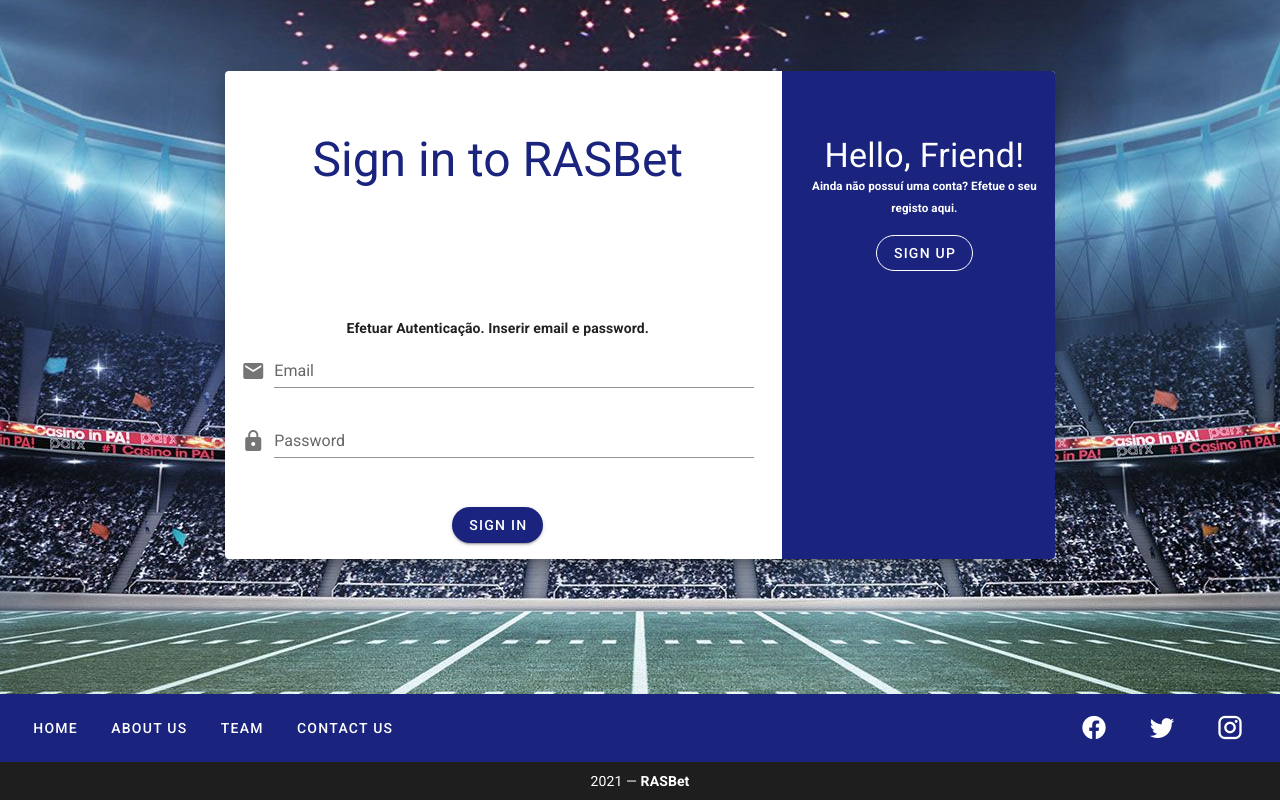
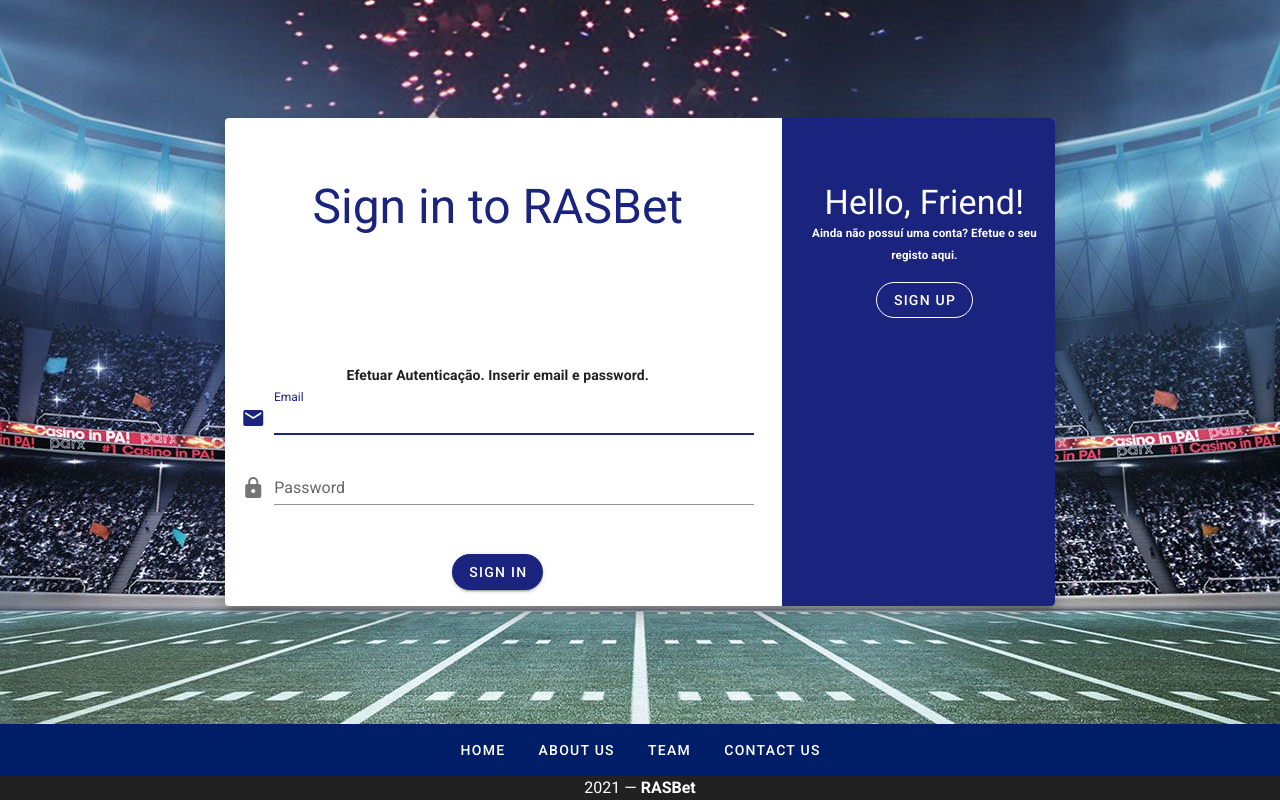
Before and after one commit to salinho21/RASBet, a Vue app in the folder client/: page /authentication in a window 1280 px wide. Built offline with nearby package versions, Linux system fonts and the light colour scheme.

Commit message:
Last commit

```diff
--- a/client/src/components/Footer.vue
+++ b/client/src/components/Footer.vue
@@ -1,47 +1,30 @@
 <template>
   <v-footer
-    dark
+    color="primary indigo darken-4"
     padless
-    class="mt-16"
+    bottom
   >
-    <v-card
-      class="flex"
-      flat
-      tile
-      height="100%"
-
+    <v-row
+      justify="center"
+      no-gutters
     >
-      <v-card-title class="indigo darken-4" height="1">
-        <v-btn
+      <v-btn
         v-for="link in links"
         :key="link"
         color="white"
         text
         rounded
-
+        class="my-2"
       >
         {{ link }}
       </v-btn>
-
-        <v-spacer></v-spacer>
-
-        <v-btn
-          v-for="icon in icons"
-          :key="icon"
-          class="mx-4"
-          dark
-          icon
-        >
-          <v-icon size="28px">
-            {{ icon }}
-          </v-icon>
-        </v-btn>
-      </v-card-title>
-
-      <v-card-text class="py-2 white--text text-center">
+      <v-col
+        class="grey darken-4 text-center white--text"
+        cols="12"
+      >
         {{ new Date().getFullYear() }} — <strong>RASBet</strong>
-      </v-card-text>
-    </v-card>
+      </v-col>
+    </v-row>
   </v-footer>
 </template>
 
--- a/client/src/views/AccountDetails.vue
+++ b/client/src/views/AccountDetails.vue
@@ -1,10 +1,11 @@
 <template>
     <v-app class="stickypage">
         <Header/>
+        <v-content>
         <v-container>
             <v-layout justify-center row wrap>
                 <v-flex xs12 sm12 md12 lg6>
-                    <v-card class="mt-16" color="indigo darken-4" elevation="10">
+                    <v-card color="indigo darken-4" elevation="10">
                         <v-row >
                             <v-col>
                                 <v-card-title class="white--text text-h4 mr-5">
@@ -213,6 +214,7 @@
                 </v-flex>
             </v-layout>
             </v-container>
+            </v-content>
         <Footer/>
     </v-app>
 </template>
@@ -335,6 +337,7 @@
 
         closeConfirmSubmitv2(){
             this.openConfirmSubmitv2 = false
+            location.reload()
         }
 
     }
--- a/client/src/views/Admin.vue
+++ b/client/src/views/Admin.vue
@@ -1,6 +1,8 @@
 <template>
     <v-app>
         <Header/>
+        <v-content>
+        <v-container>
             <v-layout justify-center row wrap>
                 <v-flex xs12 sm12 md12 lg7>
                     <v-card class="mt-12" color="indigo darken-4" elevation="10">
@@ -115,6 +117,8 @@
                     </v-dialog>
                 </v-flex>
             </v-layout>
+            </v-container>
+            </v-content>
         <Footer/>
     </v-app>
 </template>
--- a/client/src/views/Authentication.vue
+++ b/client/src/views/Authentication.vue
@@ -26,6 +26,7 @@
                           <v-text-field
                             v-model="email"
                             label="Email"
+                            autofocus="true"
                             prepend-icon="email"
                             type="text"
                             color="indigo darken-4"
@@ -35,6 +36,7 @@
                             v-model="password"
                             label="Password"
                             prepend-icon="lock"
+                            autofocus="true"
                             type="password"
                             color="indigo darken-4"
                           />
--- a/client/src/views/BettingPage.vue
+++ b/client/src/views/BettingPage.vue
@@ -59,10 +59,10 @@
                         <v-col cols="2" align="center">
                             <h4 class="mt-7">{{event.team1}}</h4>
                         </v-col>
-                        <v-col v-if="event.result_odd.tie=='0'" cols="1" align="center">
+                        <v-col v-if="event.result_odd.tie==''" cols="1" align="center">
 
                         </v-col>
-                        <v-col v-if="event.result_odd.tie!='0'" cols="2" align="center">
+                        <v-col v-if="event.result_odd.tie!=''" cols="2" align="center">
                            <h4 class="mt-7">Empate</h4>
                         </v-col>
                         <v-col cols="2" align="center">
@@ -71,7 +71,7 @@
                     </v-row>
                     <v-row no-gutters>
                         <v-col cols="2">
-                            <h4 class="pt-5 pl-5">{{event.date}}</h4>
+                            <h4 class="pt-5 pl-2">{{event.date}}</h4>
                         </v-col>
                         <v-col cols="3">
                             <h4 class="pt-5 pl-10">Estado: {{event.state}}</h4>
@@ -87,9 +87,9 @@
                                 <span>Home Team</span>
                             </v-tooltip>
                         </v-col>
-                        <v-col v-if="event.result_odd.tie=='0'" cols="1" align="center">
+                        <v-col v-if="event.result_odd.tie==''" cols="1" align="center">
                         </v-col>
-                        <v-col v-if="event.result_odd.tie!='0'" cols="2" align="center">
+                        <v-col v-if="event.result_odd.tie!=''" cols="2" align="center">
                             <v-tooltip bottom>
                                 <template v-slot:activator="{ on, attrs }">
                                     <v-btn  v-bind="attrs" v-on="on" class="mt-3 mb-4 white--text" width="100px" color="indigo darken-4" dense @click="addBoletim(event,event.result_odd.tie,'Empate')">
@@ -608,7 +608,7 @@
                         }
                     })
 
-                    if(countAbertas==0 && !apostaPerdida){
+                    if(countAbertas==0 && !apostaPerdida && obj.state!='Aposta Ganha'){
                         obj.state = 'Aposta Ganha'
 
                         this.users.forEach((u)=>{
@@ -616,33 +616,41 @@
                                 const myArray = obj.ganhos.split(" ");
                                 let valor = myArray[0]
                                 let moeda = myArray[1]
+                                let amountInicial
                                 let amountFinal
                                 if(moeda == 'EUR'){
+                                    amountInicial = u.balance.EUR + ' EUR'
                                     u.balance.EUR = (parseFloat(u.balance.EUR)+parseFloat(valor)).toFixed(2)
                                     amountFinal = u.balance.EUR + ' EUR'
                                 }
                                 if(moeda == 'USD'){
+                                    amountInicial = u.balance.USD + ' USD'
                                     u.balance.USD = (parseFloat(u.balance.USD)+parseFloat(valor)).toFixed(2)
                                     amountFinal = u.balance.USD + ' USD'
                                 }
                                 if(moeda == 'GBP'){
+                                    amountInicial = u.balance.GBP + ' GBP'
                                     u.balance.GBP = (parseFloat(u.balance.GBP)+parseFloat(valor)).toFixed(2)
                                     amountFinal = u.balance.GBP + ' GBP'
                                 }
                                 if(moeda == 'ADA'){
+                                    amountInicial = u.balance.ADA + ' ADA'
                                     u.balance.ADA = (parseFloat(u.balance.ADA)+parseFloat(valor)).toFixed(2)
                                     amountFinal = u.balance.ADA + ' ADA'
                                 }
                                 let movimento = {
                                     tipo: 'Aposta Ganha',
-                                    amountInicial: obj.ganhos,
-                                    amountFinal: 'N/a',
+                                    amountInicial: amountInicial,
+                                    amountFinal: obj.ganhos,
                                     data: new Date().toLocaleString(),
                                     saldo_final: amountFinal
                                 }
+
+                                u.notificacoes = 'Ganhou uma aposta no valor de ' + obj.ganhos + ' em ' + new Date().toLocaleString(),
                                 u.balance_history.push(movimento)
                                 console.log(movimento)
                                 this.usersEditados.push(u)
+                                console.log(this.usersEditados)
                             }
                         })
                         editada = true
@@ -672,7 +680,7 @@
                     },(error) =>{
                         console.log(error);
                 });
-        }
+            }
 
         },
 
@@ -712,7 +720,7 @@
             if(isNaN(parseFloat(this.betData.bet_ammount)*parseFloat(this.betData.total_odd))){
                 this.betData.ganhos = ''
             }else{
-                this.betData.ganhos = (parseFloat(this.betData.bet_ammount)*parseFloat(this.betData.total_odd)).toFixed(2) + ' EUR'
+                this.betData.ganhos = (parseFloat(this.betData.bet_ammount)*parseFloat(this.betData.total_odd)).toFixed(2) + ' ' + this.userData.currentCoin
             }
         },
         updateGanhosSimples(){
@@ -728,7 +736,7 @@
             if(isNaN(parseFloat(this.betData.bet_ammount)*parseFloat(this.betData.total_odd))){
                 this.betData.ganhos = ''
             }else{
-                this.betData.ganhos = (parseFloat(this.betData.bet_ammount)*parseFloat(this.betData.total_odd)).toFixed(2) + ' EUR'
+                this.betData.ganhos = (parseFloat(this.betData.bet_ammount)*parseFloat(this.betData.total_odd)).toFixed(2) + ' ' + this.userData.currentCoin
             }
         },
 
@@ -804,7 +812,6 @@
         },
 
         submitBet(){
-            console.log(this.betData)
             axios.post(`http://localhost:8001/bet`, this.betData)
                 .then(function(response){
                     console.log(response)
@@ -832,7 +839,7 @@
             let movimento ={
                 tipo: 'Aposta',
                 amountInicial: this.saldo + ' ' + this.userData.currentCoin,
-                amountFinal: 'N/a',
+                amountFinal: this.betData.bet_ammount + ' ' + this.userData.currentCoin,
                 data: new Date().toLocaleString(),
                 saldo_final: this.userData.balance.EUR + ' ' + this.userData.currentCoin
             }
--- a/client/src/views/Historico.vue
+++ b/client/src/views/Historico.vue
@@ -1,10 +1,11 @@
 <template>
     <v-app class="stickypage">
         <Header/>
-        <v-container>
+        <v-content>
+            <v-container>
             <v-layout justify-center row wrap>
                 <v-flex xs12 sm12 md12 lg6>
-                    <v-card class="mt-16" color="indigo darken-4" elevation="10">
+                    <v-card color="indigo darken-4" elevation="10">
                         <v-row >
                             <v-col>
                                 <v-card-title class="white--text text-h4 mr-5">
@@ -27,7 +28,7 @@
                                 hide-details
                             ></v-text-field>
                         </v-card-title>
-                        <v-data-table :headers="headers" :items="bets" :search="search" single-expand :expanded.sync="expanded" item-key="_id" show-expand class="elevation-1 mt-5">
+                        <v-data-table :headers="headers" :items="bets" :search="search" single-expand :expanded.sync="expanded" :sort-by.sync="sortBy" :sort-desc.sync="sortDesc" item-key="_id" show-expand class="elevation-1 mt-5">
                             <template v-slot:expanded-item="{ headers,item }">
                                 <tr :colspan="headers.length" v-for="i in bets.filter(bet=> !bet._id.indexOf(item._id))" :key="i.user_id">
                                     <div v-for="a in i.events" :key="a.eventID">
@@ -50,6 +51,7 @@
                 </v-flex>
             </v-layout>
             </v-container>
+            </v-content>
         <Footer/>
     </v-app>
 </template>
@@ -79,11 +81,13 @@
                 { text: 'Estado', value: 'state' },
                 { text: 'Odd', value: 'total_odd' },
                 { text: 'Valor', value: 'bet_ammount' },
-                { text: 'Ganhos', value: 'ganhos' },
+                { text: 'Valor a Ganhar', value: 'ganhos' },
                 { text: 'Data', value: 'date' },
                 { text: '', value: 'data-table-expand' }
             ],
-            bets: []
+            bets: [],
+            sortBy: 'date',
+            sortDesc: true
         }
     },
 
--- a/client/src/views/Movements.vue
+++ b/client/src/views/Movements.vue
@@ -1,10 +1,11 @@
 <template>
     <v-app class="stickypage">
         <Header/>
+        <v-content class="mb-10">
         <v-container>
             <v-layout justify-center row wrap>
                 <v-flex xs12 sm12 md12 lg6>
-                    <v-card class="mt-16" color="indigo darken-4" elevation="10">
+                    <v-card color="indigo darken-4" elevation="10">
                         <v-row >
                             <v-col>
                                 <v-card-title class="white--text text-h4 mr-5">
@@ -28,14 +29,14 @@
                                 hide-details
                             ></v-text-field>
                             </v-card-title>
-                            <v-data-table :headers="headers" :items="movimentos" :search="search" :single-expand="singleExpand" :expanded.sync="expanded" item-key="_id" show-expand class="elevation-1 mt-5">
+                            <v-data-table :headers="headers" :items="movimentos" :search="search" :single-expand="singleExpand" :sort-by.sync="sortBy" :sort-desc.sync="sortDesc" :expanded.sync="expanded" item-key="_id" show-expand class="elevation-1 mt-5">
                                 <template v-slot:expanded-item="{ headers, item }">
                                 <td :colspan="headers.length">
                                     <p class="mt-5" v-if="item.tipo=='Levantamento'">Valor de Levantamento: {{item.amountInicial}} <v-spacer class="mt-1"/> Saldo Final: {{item.saldo_final}}</p>
                                     <p class="mt-5" v-if="item.tipo=='Depósito'">Valor de Depósito: {{item.amountInicial}} <v-spacer class="mt-1"/> Saldo Final: {{item.saldo_final}}</p>
                                     <p class="mt-5" v-if="item.tipo=='Conversão'">Valor a Converter: {{item.amountInicial}} <v-spacer class="mt-1"/> Valor Obtido: {{item.amountFinal}} <v-spacer class="mt-1"/> Saldos Após Conversão: {{item.saldo_final}}</p>
-                                    <p class="mt-5" v-if="item.tipo=='Aposta'">Saldo Inicial: {{item.amountInicial}} <v-spacer class="mt-1"/> Saldo Final: {{item.saldo_final}}</p>
-                                    <p class="mt-5" v-if="item.tipo=='Aposta Ganha'">Ganhos de Aposta: {{item.amountInicial}} <v-spacer class="mt-1"/> Saldo Final: {{item.saldo_final}}</p>
+                                    <p class="mt-5" v-if="item.tipo=='Aposta'">Saldo Inicial: {{item.amountInicial}} <v-spacer class="mt-1"/>Valor da Aposta: {{item.amountFinal}} <v-spacer class="mt-1"/> Saldo Final: {{item.saldo_final}}</p>
+                                    <p class="mt-5" v-if="item.tipo=='Aposta Ganha'"> Saldo Inicial: {{item.amountInicial}}<v-spacer class="mt-1"/>Ganhos de Aposta: {{item.amountFinal}}<v-spacer class="mt-1"/> Saldo Final: {{item.saldo_final}}</p>
                                 </td>
                                 </template>
 
@@ -45,6 +46,7 @@
                 </v-flex>
             </v-layout>
             </v-container>
+            </v-content>
         <Footer/>
     </v-app>
 </template>
@@ -76,6 +78,8 @@
                 { text: '', value: 'data-table-expand' }
             ],
             movimentos: [],
+            sortBy: 'data',
+            sortDesc: true
         }
     },
 
--- a/client/src/views/Saldo.vue
+++ b/client/src/views/Saldo.vue
@@ -1,9 +1,9 @@
 <template>
     <v-app>
         <Header/>
-            <v-container>
-                <v-layout justify-center row wrap>
-                    <v-flex xs12 sm12 md12 lg7>
+            <v-container >
+                <v-layout justify-center row wrap >
+                    <v-flex xs12 sm12 md12 lg7 >
                         <v-card class="mt-12" color="indigo darken-4" elevation="10">
                             <v-row >
                                 <v-col>
@@ -16,7 +16,7 @@
                                 </v-col>
                             </v-row>
                         </v-card>
-                        <v-card class="mt-2" elevation="10" >
+                        <v-card class="mt-2 mb-16" elevation="10" >
                             <v-form v-model="valid" ref="form">
                                 <v-row>
                                     <v-col cols="3">
@@ -273,6 +273,7 @@
                     </v-flex>
                 </v-layout>
             </v-container>
+
         <Footer/>
     </v-app>
 </template>
```
Also changed, not shown: 2 other files (tests, documents, lock files or other folders).
